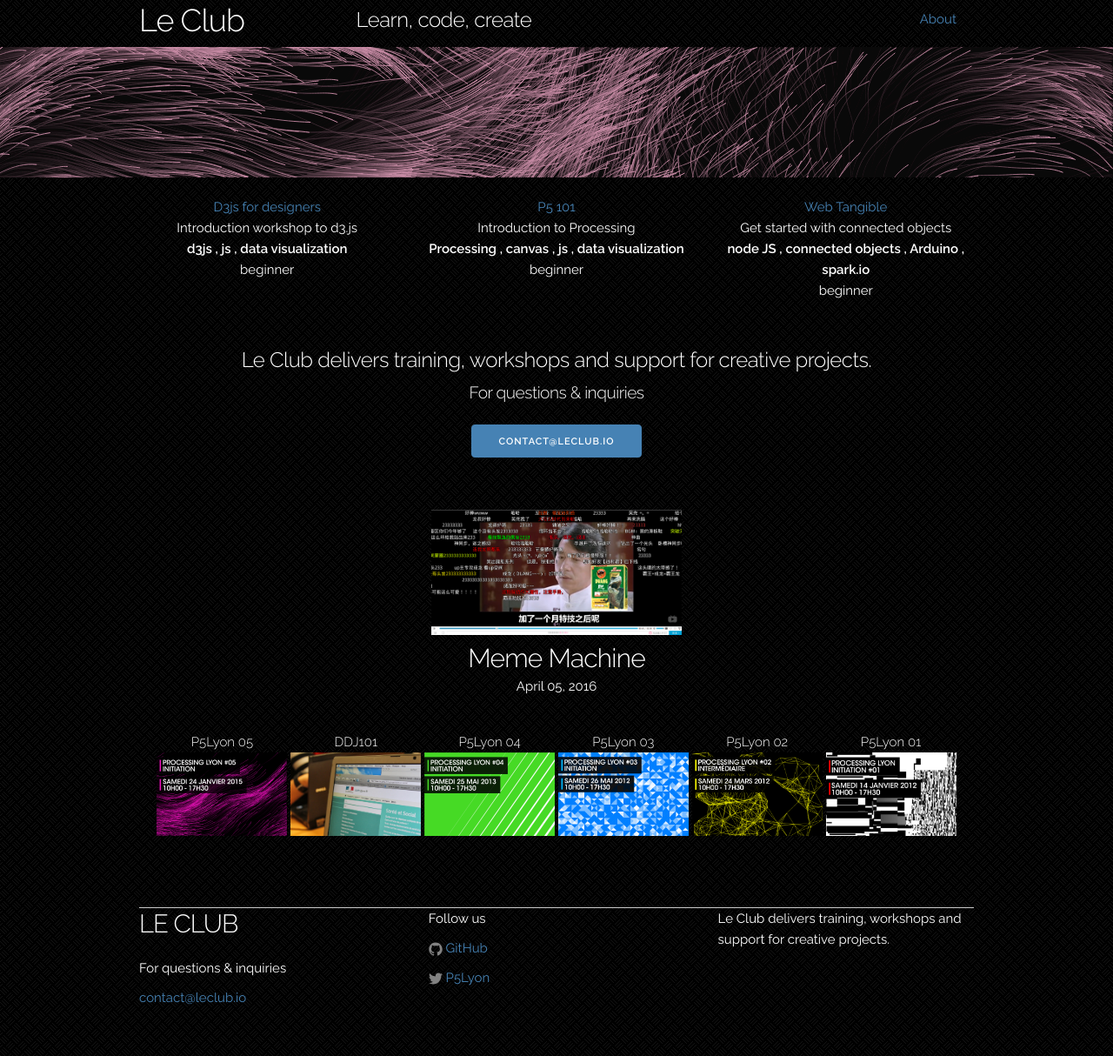
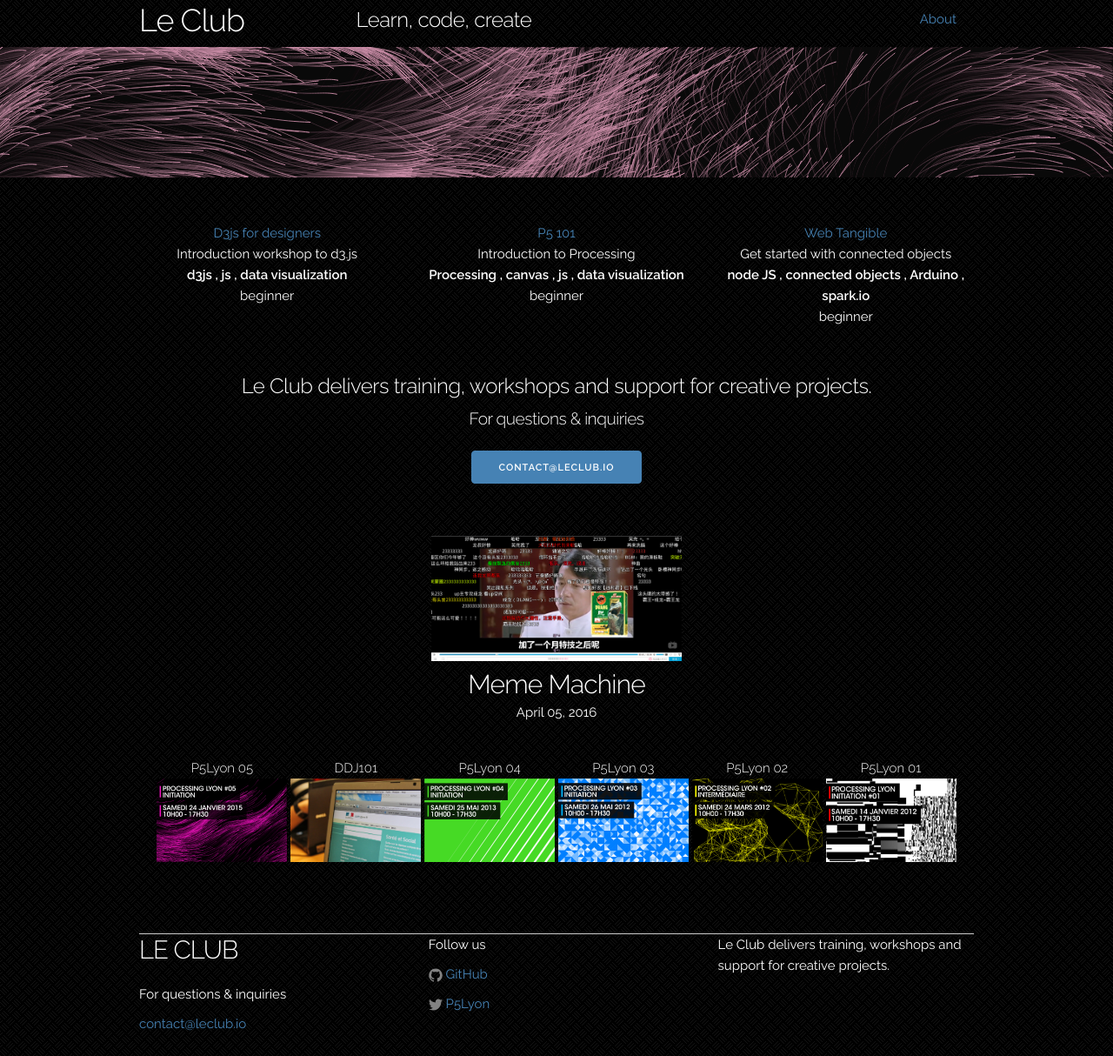
Before and after one commit to leClub/leClub.github.io, a Jekyll site: the page built from index.md, in a window 1280 px wide. Shown: the whole page at 87% size. Built offline with Jekyll 4.4.1, drawn with Linux system fonts in a browser that asks for light colours.

Commit message:
margin at the top of workshops desc

```diff
--- a/_includes/workshops/list.html
+++ b/_includes/workshops/list.html
@@ -1,4 +1,4 @@
-<div class="row workshops">
+<div class="row workshops" id="workshops-desc">
 {% for workshop in site.workshops %}
   {% assign first_third = forloop.length | divided_by: 3 %}
   {% assign next_third_start = forloop.length | divided_by: 3 | plus: 1 %}
--- a/scss/main.scss
+++ b/scss/main.scss
@@ -83,6 +83,9 @@
     }
 }
 
+#workshops-desc {
+	margin-top: 2em;
+}
 
 .workshops {
 
```
